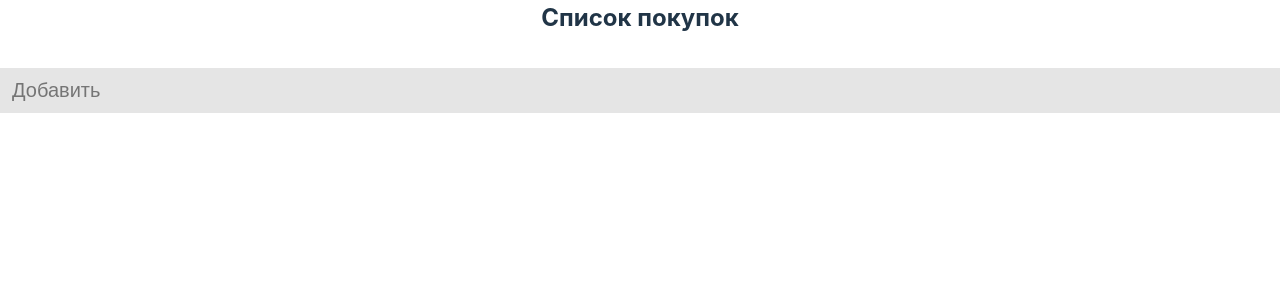
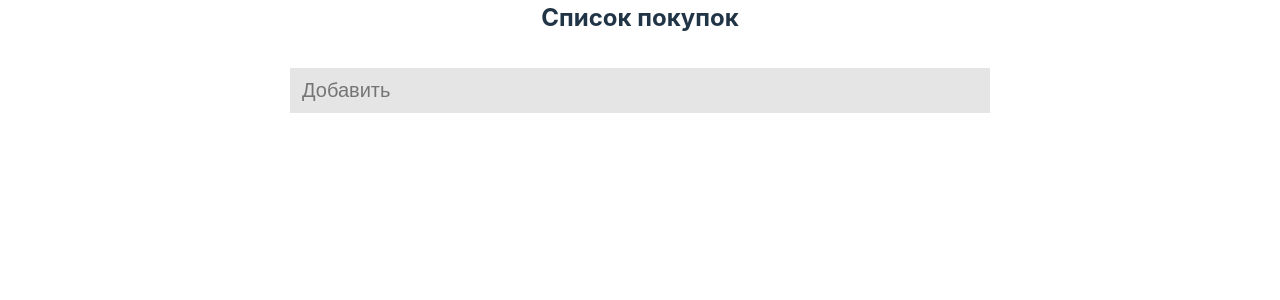
Before and after one commit to Aemulatio/shoppingList, a React (Vite) app: page / in a window 1280 px wide. Shown: the top 300 px of the page. Built offline with nearby package versions, Linux system fonts and the light colour scheme.

Commit message:
add: media queries

```diff
--- a/src/components/Item/Item.module.css
+++ b/src/components/Item/Item.module.css
@@ -39,3 +39,11 @@
     fill: currentColor;
     flex: 1 0 auto;
 }
+@media (width > 500px) {
+    .label{
+        flex: 1 0 auto;
+    }
+    .button{
+        flex: 0 1 auto;
+    }
+}
--- a/src/components/List/List.module.css
+++ b/src/components/List/List.module.css
@@ -3,3 +3,9 @@
     flex-flow: column;
     overflow: hidden;
 }
+
+@media (width > 500px) {
+    .root {
+        overflow: unset;
+    }
+}
--- a/src/index.css
+++ b/src/index.css
@@ -14,11 +14,11 @@
     -webkit-text-size-adjust: 100%;
 }
 
-*, *:after, *:before{
+*, *:after, *:before {
     box-sizing: border-box;
 }
 
-body{
+body {
     margin: 0;
 }
 
@@ -28,3 +28,12 @@ body{
         background-color: #ffffff;
     }
 }
+
+
+@media (width > 500px) {
+    body {
+        display: grid;
+        place-content: center;
+        grid-template-columns: minmax(500px, 700px);
+    }
+}
```
